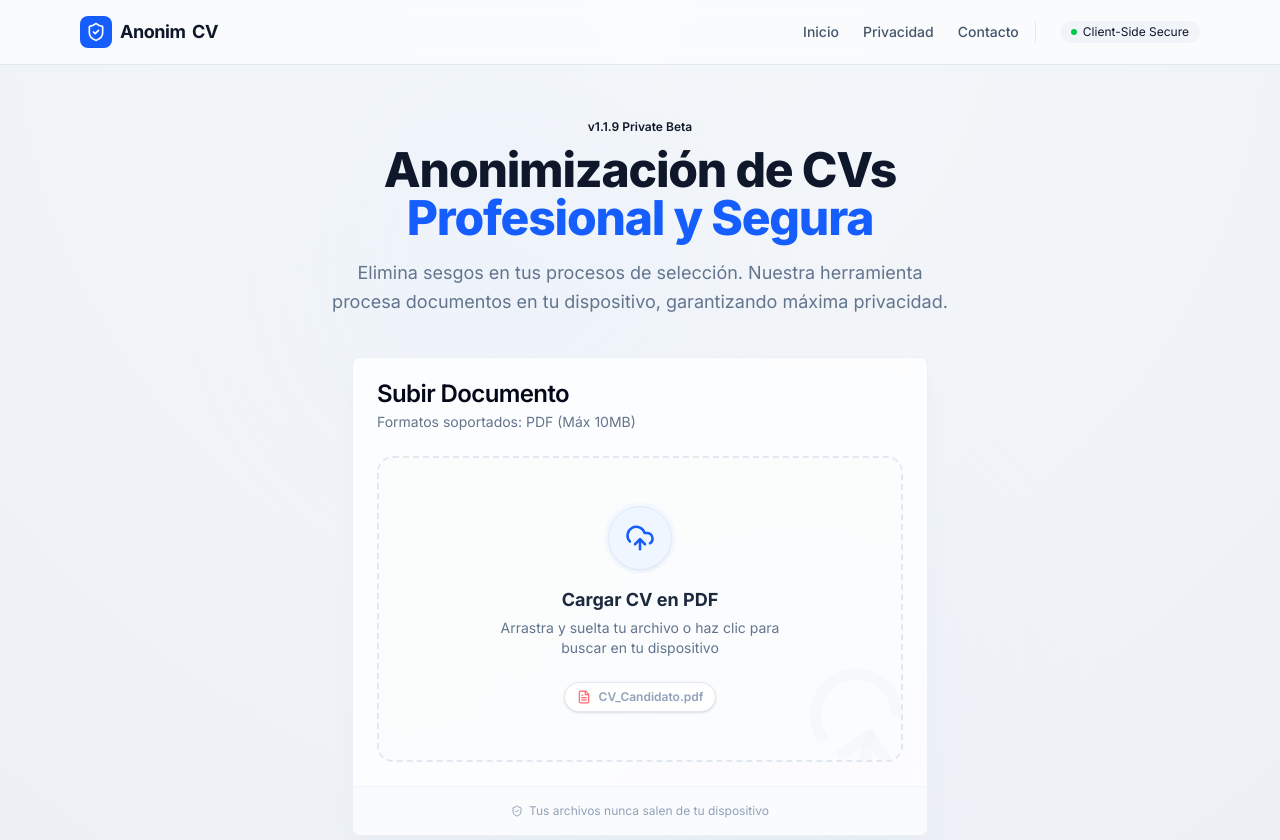
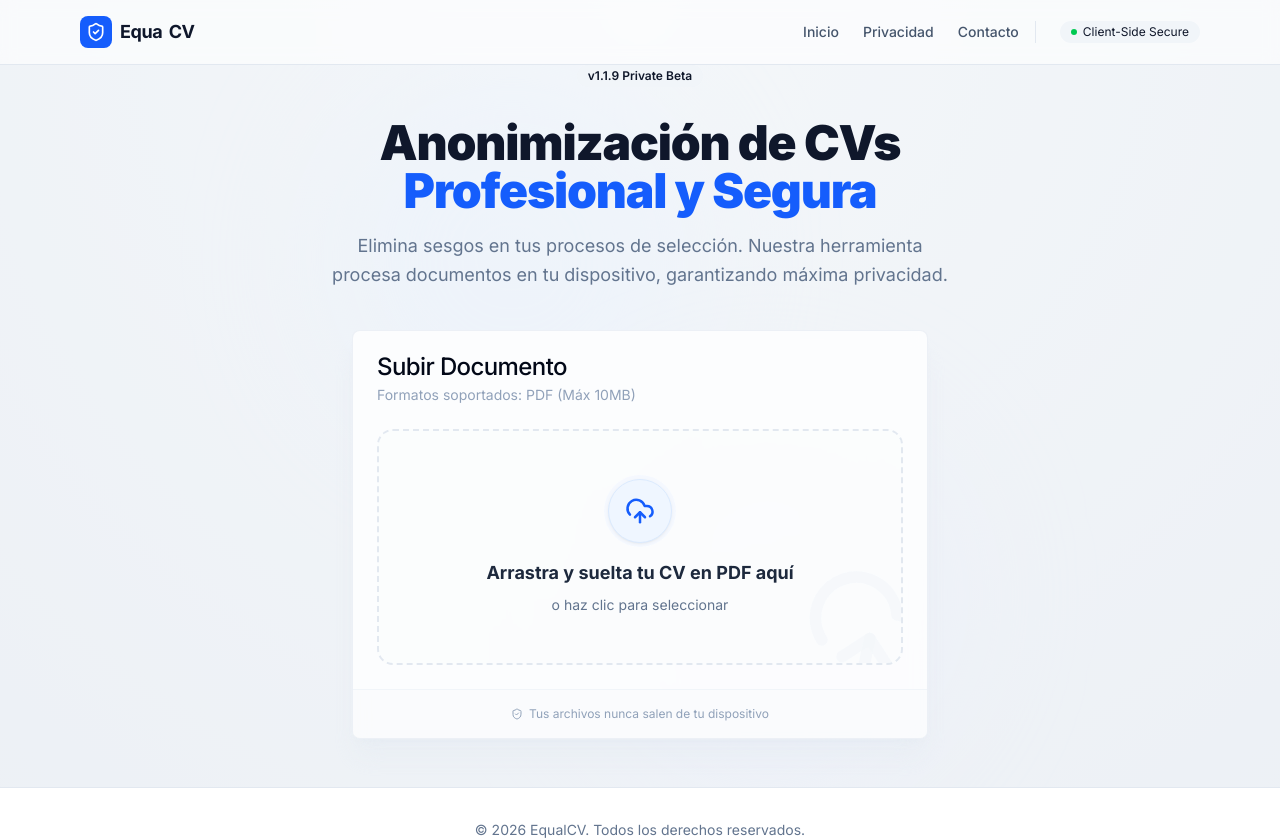
Before and after one commit to manbago/EqualCV, a Next.js app: page / in a window 1280 px wide. Shown: the top 840 px of the page. Built offline with nearby package versions, Linux system fonts and the light colour scheme.

Commit message:
style: UI refinements, rebranding, and removal of keyword functionality

```diff
--- a/app/page.tsx
+++ b/app/page.tsx
@@ -1,12 +1,12 @@
 "use client";
 
-import { useState } from "react";
+import { useState, useEffect } from "react";
 import FileUploader from "@/components/FileUploader";
 import PDFViewer from "@/components/PDFViewer";
 import { Button } from "@/components/ui/button";
 import { Card, CardContent, CardHeader, CardTitle, CardDescription, CardFooter } from "@/components/ui/card";
 import { Input } from "@/components/ui/input";
-import { analyzePdf, findMatches, generateAnonymizedPDF, TextItem, PageInfo, BoundingBox } from "@/lib/pdf-helper";
+import { analyzePdf, generateAnonymizedPDF, TextItem, PageInfo, BoundingBox } from "@/lib/pdf-helper";
 import { Loader2, Download, CheckCircle, ArrowRight, ShieldCheck, FileText, X } from "lucide-react";
 import { Header } from "@/components/layout/Header";
 import { Badge } from "@/components/ui/badge";
@@ -21,7 +21,7 @@ export default function Home() {
 
     // Redaction State
     const [redactions, setRedactions] = useState<BoundingBox[]>([]);
-    const [keywords, setKeywords] = useState<string>("");
+
     const [initials, setInitials] = useState<string>("");
 
     // Results
@@ -44,16 +44,7 @@ export default function Home() {
         }
     };
 
-    const handleKeywordSearch = () => {
-        if (!textItems.length) return;
-        const keywordList = keywords.split(",").map(k => k.trim()).filter(k => k);
-        const matches = findMatches(textItems, keywordList);
 
-        setRedactions(prev => {
-            const manuals = prev.filter(r => r.type === 'image-manual');
-            return [...manuals, ...matches];
-        });
-    };
 
     const handleProcess = async () => {
         if (!file) return;
@@ -90,7 +81,7 @@ export default function Home() {
             <Header />
 
             {/* Main Content */}
-            <div className="flex-1 flex flex-col items-center justify-center py-12 px-4 w-full relative">
+            <div className="flex-1 flex flex-col items-center justify-center pt-0 pb-12 px-4 w-full relative">
 
                 {/* Background Gradients */}
                 <div className="absolute inset-0 overflow-hidden pointer-events-none -z-10">
@@ -101,8 +92,8 @@ export default function Home() {
                 {/* Hero Section */}
                 {step === "upload" && (
                     <div className="text-center mb-10 max-w-3xl space-y-4 animate-in fade-in slide-in-from-bottom-4 duration-500 delay-100">
-                        <Badge variant="secondary" className="mb-2">v1.1.9 Private Beta</Badge>
-                        <h1 className="text-4xl md:text-5xl font-extrabold tracking-tight text-slate-900 text-balance">Anonimización de CVs <br /><span className="text-blue-600">Profesional y Segura</span></h1>
+                        <Badge variant="secondary" className="mb-8 block w-fit mx-auto">v1.1.9 Private Beta</Badge>
+                        <h1 className="text-4xl md:text-5xl font-black tracking-tight text-slate-900 text-balance">Anonimización de CVs <br /><span className="text-blue-600">Profesional y Segura</span></h1>
                         <p className="text-lg text-slate-500 max-w-2xl mx-auto leading-relaxed text-balance">
                             Elimina sesgos en tus procesos de selección. Nuestra herramienta procesa documentos en tu dispositivo, garantizando máxima privacidad.
                         </p>
@@ -116,8 +107,8 @@ export default function Home() {
                         {step === "upload" && (
                             <>
                                 <CardHeader>
-                                    <CardTitle>Subir Documento</CardTitle>
-                                    <CardDescription>Formatos soportados: PDF (Máx 10MB)</CardDescription>
+                                    <CardTitle className="font-medium">Subir Documento</CardTitle>
+                                    <CardDescription className="font-normal text-slate-400">Formatos soportados: PDF (Máx 10MB)</CardDescription>
                                 </CardHeader>
                                 <CardContent className="space-y-6">
                                     <FileUploader onFileSelect={handleFileSelect} />
@@ -166,20 +157,7 @@ export default function Home() {
                                         </p>
                                     </div>
 
-                                    <div className="space-y-2">
-                                        <label className="text-sm font-semibold text-slate-700">Censura Automática:</label>
-                                        <div className="flex gap-2">
-                                            <Input
-                                                placeholder="Ej: Nombre, Empresa"
-                                                className="bg-white"
-                                                value={keywords}
-                                                onChange={(e) => setKeywords(e.target.value)}
-                                            />
-                                            <Button onClick={handleKeywordSearch} variant="secondary" size="sm">
-                                                Buscar
-                                            </Button>
-                                        </div>
-                                    </div>
+
 
                                     <div className="p-4 bg-blue-50/50 border border-blue-100 rounded-lg text-sm text-blue-800 space-y-2">
                                         <p className="font-semibold flex items-center gap-2">
@@ -226,7 +204,7 @@ export default function Home() {
                         {step === "processing" && (
                             <div className="flex flex-col items-center justify-center p-12 space-y-4">
                                 <Loader2 className="w-12 h-12 text-blue-600 animate-spin mb-4" />
-                                <h3 className="text-xl font-medium text-slate-900">Aplicando censura...</h3>
+                                <h3 className="text-xl font-medium text-slate-900">Aplicando anonimización...</h3>
                                 <p className="text-slate-500">Generando nuevo PDF seguro</p>
                             </div>
                         )}
@@ -259,7 +237,7 @@ export default function Home() {
             {/* Footer */}
             <footer className="py-8 border-t border-slate-200 bg-white">
                 <div className="container max-w-6xl mx-auto px-4 text-center text-sm text-slate-500">
-                    © 2026 EquaCV. Todos los derechos reservados.
+                    © 2026 EqualCV. Todos los derechos reservados.
                 </div>
             </footer>
         </main>
--- a/components/FileUploader.tsx
+++ b/components/FileUploader.tsx
@@ -70,19 +70,16 @@ export default function FileUploader({ onFileSelect, selectedFile, onClear }: Fi
                     <UploadCloud className={`${isDragActive ? "animate-bounce" : ""}`} size={30} />
                 </div>
 
-                <div className="space-y-1">
+                <div className="space-y-2">
                     <p className="text-lg font-bold text-slate-800">
-                        {isDragActive ? 'Suelta el archivo aquí' : 'Cargar CV en PDF'}
+                        {isDragActive ? 'Suelta el archivo aquí' : 'Arrastra y suelta tu CV en PDF aquí'}
                     </p>
                     <p className="text-sm text-slate-500 max-w-[280px] mx-auto">
-                        Arrastra y suelta tu archivo o haz clic para buscar en tu dispositivo
+                        o haz clic para seleccionar
                     </p>
                 </div>
 
-                <div className="inline-flex items-center gap-2 px-3 py-1.5 rounded-full bg-white border border-slate-200 text-xs font-semibold text-slate-400 shadow-sm mt-2">
-                    <FileText size={14} className="text-red-400" />
-                    CV_Candidato.pdf
-                </div>
+
             </div>
         </div>
     );
--- a/components/layout/Header.tsx
+++ b/components/layout/Header.tsx
@@ -10,7 +10,7 @@ export function Header() {
                         <ShieldCheck className="h-5 w-5 text-white" />
                     </div>
                     <span className="text-lg font-bold tracking-tight text-slate-900">
-                        Anonim<span className="text-blue-600 animate-cursor-blink font-extrabold">|</span>CV
+                        Equa<span className="text-blue-600 animate-cursor-blink font-extrabold">|</span>CV
                     </span>
                 </div>
 
--- a/lib/pdf-helper.ts
+++ b/lib/pdf-helper.ts
@@ -71,33 +71,6 @@ export async function analyzePdf(file: File): Promise<{ textItems: TextItem[], p
     }
 
     return { textItems, pages };
-}
-
-export function findMatches(textItems: TextItem[], keywords: string[]): BoundingBox[] {
-    const matches: BoundingBox[] = [];
-    if (keywords.length === 0) return matches;
-
-    const normalizedKeywords = keywords.map(k => k.toLowerCase().trim()).filter(k => k);
-
-    textItems.forEach(item => {
-        const str = item.str.toLowerCase();
-        for (const kw of normalizedKeywords) {
-            if (str.includes(kw)) {
-                matches.push({
-                    x: item.x,
-                    y: item.y,
-                    width: item.width,
-                    height: item.height,
-                    pageIndex: item.pageIndex,
-                    type: 'text',
-                    text: item.str
-                });
-                break; // Only match once per item
-            }
-        }
-    });
-
-    return matches;
 }
 
 export async function generateAnonymizedPDF(
@@ -233,10 +206,18 @@ export async function generateAnonymizedPDF(
 
         newPage.drawText("CV Anonimizado", {
             x: 200,
-            y: newPageHeight - 40,
+            y: newPageHeight - 35,
             size: 18,
+            font: helveticaBold,
+            color: rgb(0.2, 0.2, 0.2)
+        });
+
+        newPage.drawText("Candidata/o en proceso de selección", {
+            x: 200,
+            y: newPageHeight - 55,
+            size: 11,
             font: helveticaFont,
-            color: rgb(0.2, 0.2, 0.2)
+            color: rgb(0.5, 0.5, 0.5)
         });
 
         // Logo Placeholder
```
